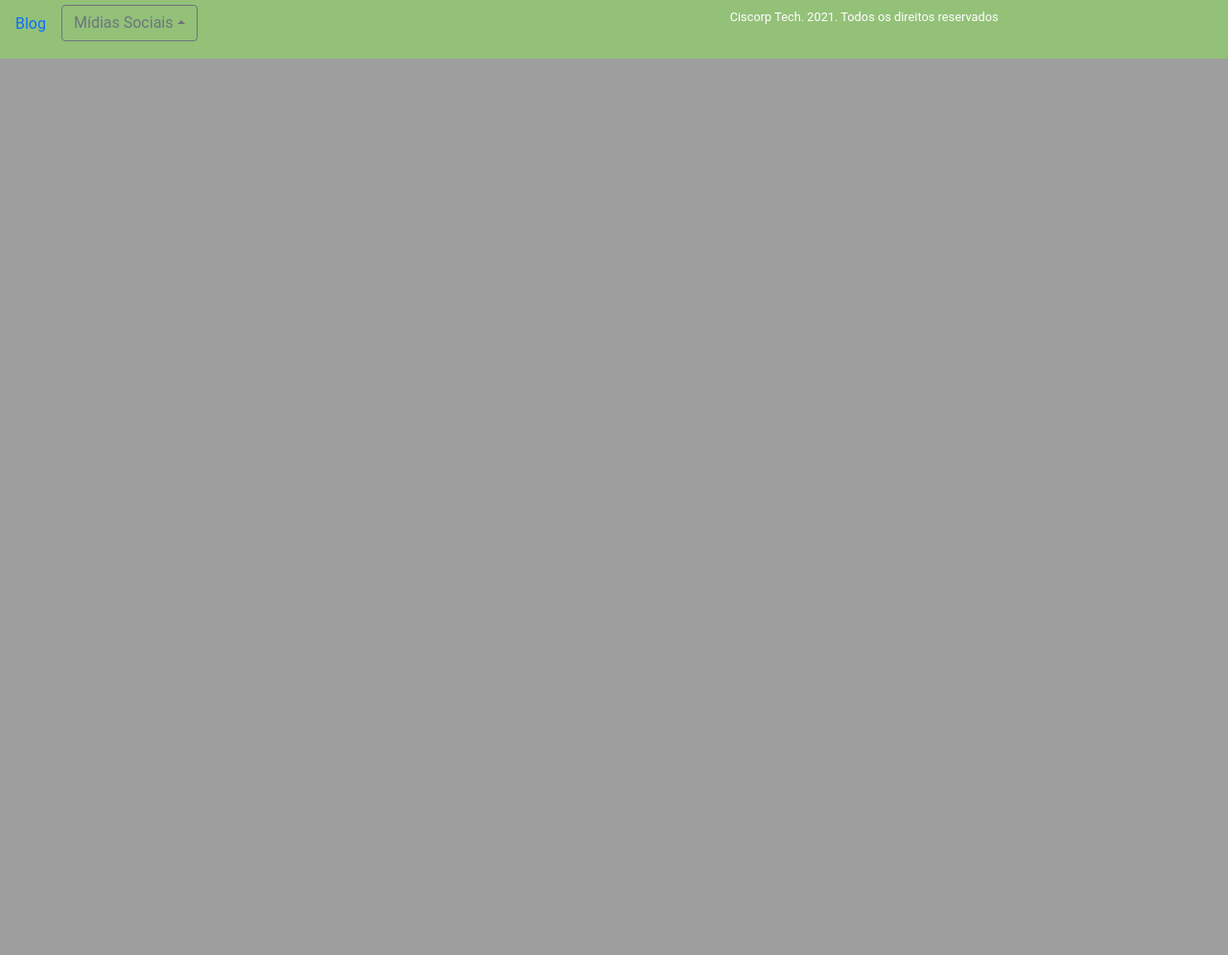
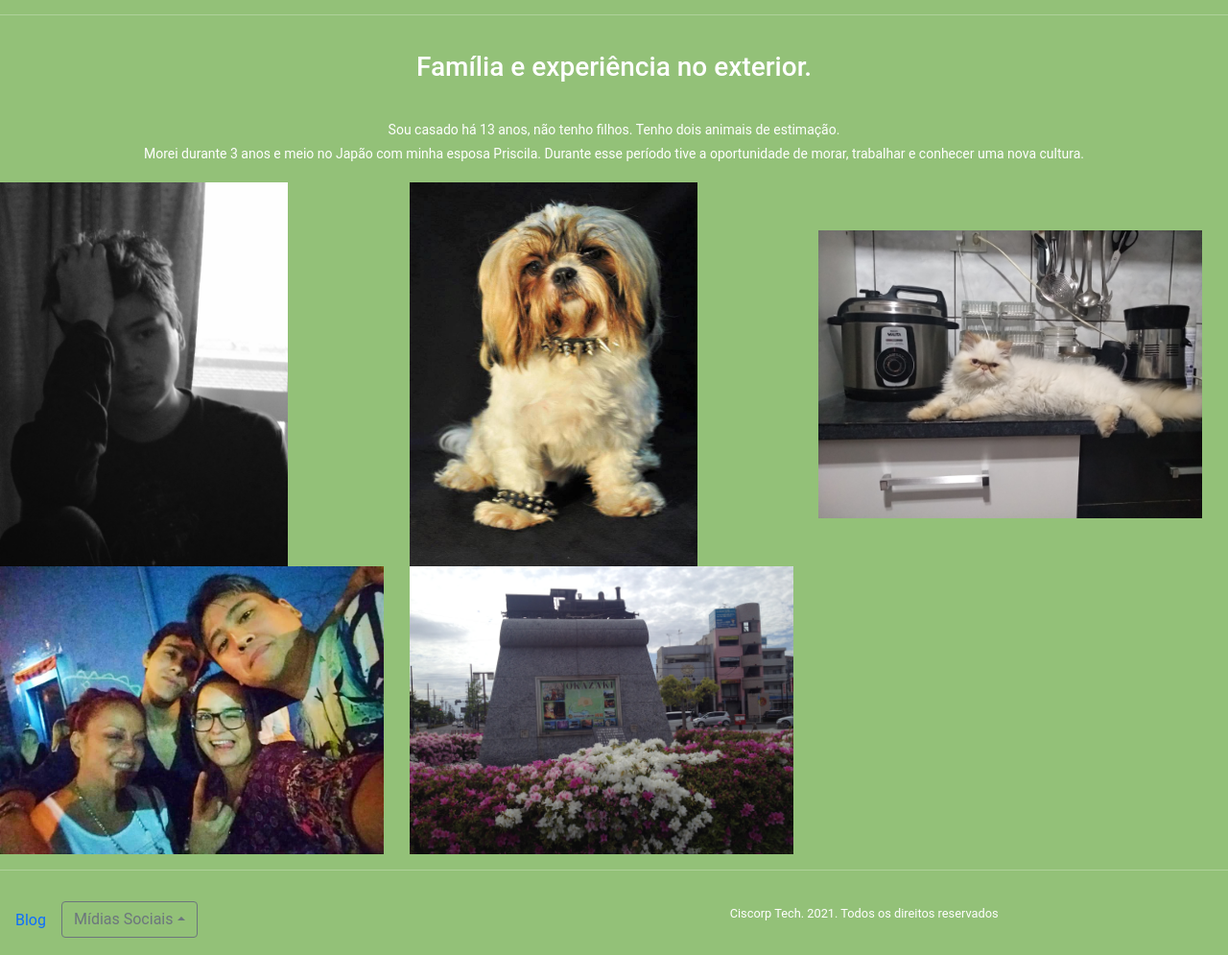
Before and after one commit to fernandoeto/designdigital, a Flask app: template templates/sobre.html in a window 1280 px wide. Shown: the part 905-1900 px from the top of the page at 96% size. Before the commit the page ends 966 px from the top, so only its background shows below. Run offline with Flask 2, Linux system fonts and the light colour scheme; the template is opened without the code that fills it, so the values that code supplies are empty; some libraries are stand-ins or nearby versions.

Commit message:
Os conteúdos do link Sobre mim e Outras Informações foram unificados.

```diff
--- a/static/css/estilos.css
+++ b/static/css/estilos.css
@@ -3,7 +3,7 @@
 @import url('https://fonts.googleapis.com/css?family=Open+Sans:400,600,700&display=swap');
 
 body {
-    margin:0;
+    margin: 0;
     background-color: #93C178;
     color: #fff;
     font-family: 'Roboto', sans-serif;
@@ -238,6 +238,16 @@ rodape li a:hover {
     font-family: sans-serif;
     color: #465C8B;
     margin-left: 10%;
+}
+
+.info-img-portrait {
+    width: 300px;
+    height: 400px;
+}
+
+.info-img-land {
+    width: 400px;
+    height: 300px;
 }
 
 @font-face {
--- a/templates/index.html
+++ b/templates/index.html
@@ -24,7 +24,7 @@
                 </a>
             </div>
 
-            <nav class="navbar fixed-top">
+            <nav class="navbar-brand">
                 <div class="container">
                     <a href="#" class="menu">
                         <i class="fas fa-bars"></i>
@@ -32,7 +32,6 @@
                     <div class="top-nav-links">
                         <a href="index.html">Início</a>
                         <a href="sobre.html">Sobre mim</a>
-                        <a href="portfolio.html">Portfólio</a>
                         <a href="contato.html">Contato</a>
                     </div>
                 </div>
--- a/templates/info.html
+++ b/templates/info.html
@@ -41,7 +41,7 @@
 
                 </tr>
 
-        </table>
+            </table>
 
         </div>
 
--- a/templates/sobre.html
+++ b/templates/sobre.html
@@ -22,7 +22,7 @@
                 </a>
             </div>
 
-            <nav class="navbar fixed-top">
+            <nav class="navbar-brand">
                 <div class="container">
                     <a href="#" class="menu">
                         <i class="fas fa-bars"></i>
@@ -30,7 +30,6 @@
                     <div class="top-nav-links">
                         <a href="index.html">Início</a>
                         <a href="sobre.html">Sobre mim</a>
-                        <a href="portfolio.html">Portfólio</a>
                         <a href="contato.html">Contato</a>
                     </div>
                 </div>
@@ -54,6 +53,32 @@
                  </div>
             </section>
         </main>
+
+        <hr>
+        <div>
+            <div align="center">
+                <h1>Família e experiência no exterior.</h1>
+                <p>Sou casado há 13 anos, não tenho filhos. Tenho dois animais de estimação.<br>Morei durante 3 anos e meio no Japão com minha esposa Priscila. Durante esse período tive a oportunidade de morar, trabalhar e conhecer uma nova cultura.</p>
+            </div>
+
+            <div>
+                <table width="100%" border="0">
+                    <tr>
+                        <td><img src="../static/imagens/profile_sobre.JPG" class="info-img-portrait"></td>
+                        <td><img src="../static/imagens/shiro.jpg" class="info-img-portrait"></td>
+                        <td><img src="../static/imagens/thierry.jpg" class="info-img-land"></td>
+                    <tr>
+                        <td><img src="../static/imagens/esposa_familia.jpg" class="info-img-land"></td>
+                        <td><img src="../static/imagens/japao_okazaki.JPG" class="info-img-land"></td>
+
+                    </tr>
+
+                </table>
+
+            </div>
+        </div>
+
+        <hr>
 
         <footer class="rodape">
             <div class="row py-3">
```
